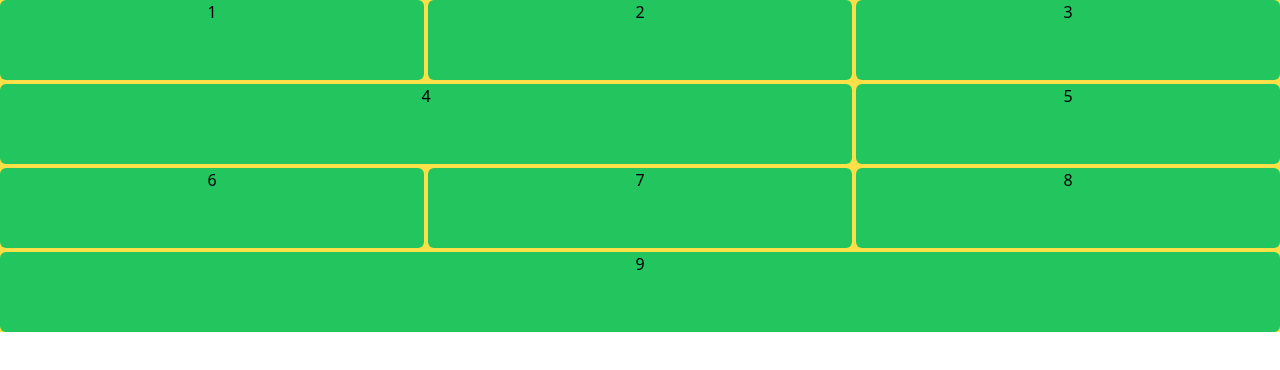
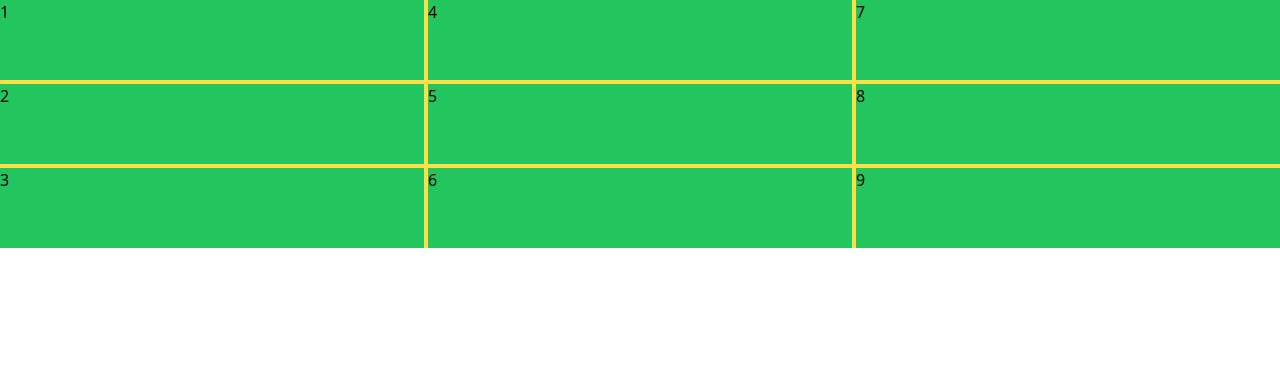
Before and after one commit to ferdous-mahmud/tailwind-practice, a website: page src/index.html in a window 1280 px wide. Drawn offline with Linux system fonts and the light colour scheme.

Commit message:
grid row added

```diff
--- a/src/index.html
+++ b/src/index.html
@@ -6,18 +6,16 @@
     <link href="/dist/output.css" rel="stylesheet" />
   </head>
   <body>
-    <div class="bg-yellow-300 w-auto grid grid-cols-3 text-center gap-1">
-      <div class="bg-green-500 h-20 rounded-md">1</div>
-      <div class="bg-green-500 h-20 rounded-md">2</div>
-      <div class="bg-green-500 h-20 rounded-md">3</div>
-
-      <div class="col-span-2 bg-green-500 h-20 rounded-md">4</div>
-      <div class="bg-green-500 h-20 rounded-md">5</div>
-      <div class="bg-green-500 h-20 rounded-md">6</div>
-
-      <div class="bg-green-500 h-20 rounded-md">7</div>
-      <div class="bg-green-500 h-20 rounded-md">8</div>
-      <div class="col-span-3 bg-green-500 h-20 rounded-md">9</div>
+    <div class="bg-yellow-300 h-auto grid gap-1 grid-rows-3 grid-flow-col">
+      <div class="bg-green-500 h-20">1</div>
+      <div class="bg-green-500 h-20">2</div>
+      <div class="bg-green-500 h-20">3</div>
+      <div class="bg-green-500 h-20">4</div>
+      <div class="bg-green-500 h-20">5</div>
+      <div class="bg-green-500 h-20">6</div>
+      <div class="bg-green-500 h-20">7</div>
+      <div class="bg-green-500 h-20">8</div>
+      <div class="bg-green-500 h-20">9</div>
     </div>
   </body>
 </html>
```
Also changed, not shown: dist/output.css.
